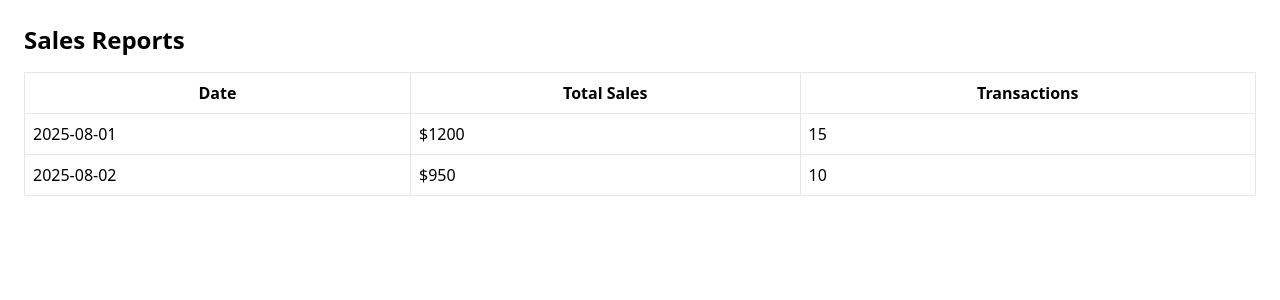
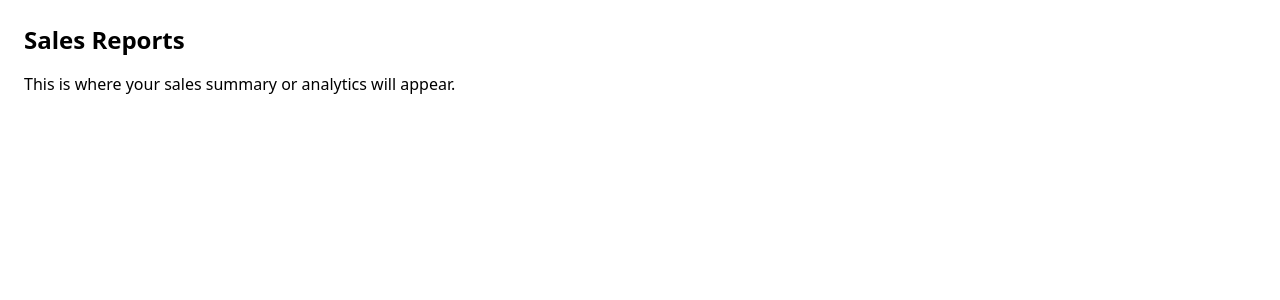
Before and after one commit to chogeamos/point-of-sale, a Next.js app: page /reports in a window 1280 px wide. Shown: the top 300 px of the page. Built offline with nearby package versions, Linux system fonts and the light colour scheme.

Commit message:
Add reports page

```diff
--- a/app/reports/page.tsx
+++ b/app/reports/page.tsx
@@ -1,33 +1,12 @@
-import React from "react";
+// app/reports/page.tsx
+import React from 'react';
 
 export default function ReportsPage() {
-  // TODO: Fetch your sales data here
-  const salesData = [
-    { date: "2025-08-01", total: 1200, transactions: 15 },
-    { date: "2025-08-02", total: 950, transactions: 10 },
-  ];
-
   return (
     <div className="p-6">
       <h1 className="text-2xl font-bold mb-4">Sales Reports</h1>
-      <table className="w-full border-collapse border border-gray-300">
-        <thead>
-          <tr>
-            <th className="border p-2">Date</th>
-            <th className="border p-2">Total Sales</th>
-            <th className="border p-2">Transactions</th>
-          </tr>
-        </thead>
-        <tbody>
-          {salesData.map((report, idx) => (
-            <tr key={idx}>
-              <td className="border p-2">{report.date}</td>
-              <td className="border p-2">${report.total}</td>
-              <td className="border p-2">{report.transactions}</td>
-            </tr>
-          ))}
-        </tbody>
-      </table>
+      <p>This is where your sales summary or analytics will appear.</p>
+      {/* Future: Add tables, charts, or filters here */}
     </div>
   );
 }
```
